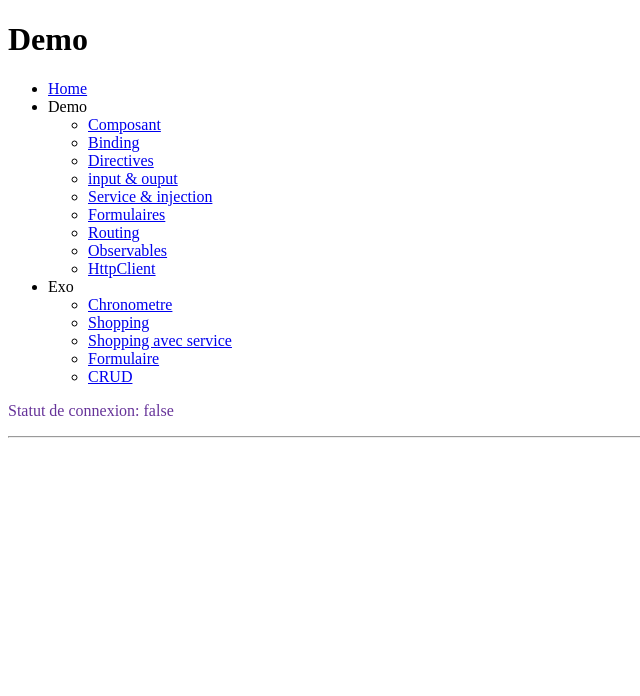
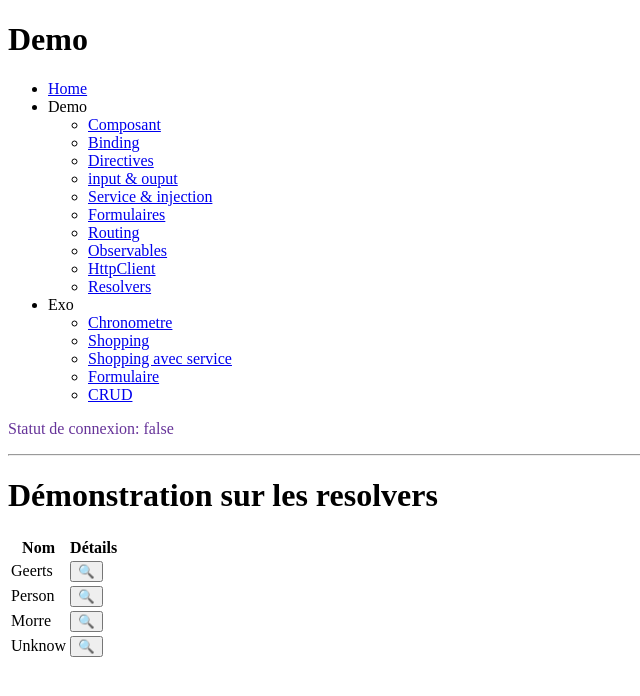
Before and after one commit to phil-bstorm/TF_202502_BootcampNET__Angular, an Angular app: page /resolvers in a window 1280 px wide. Before the commit this address led to /. Shown: the top 696 px of the page, without its empty margins (0-640 px from the left). Built offline with nearby package versions, Linux system fonts and the light colour scheme.

Commit message:
Démonstration: Resolvers

```diff
--- a/src/app/demo/demo-routing.module.ts
+++ b/src/app/demo/demo-routing.module.ts
@@ -43,6 +43,10 @@ const routes: Routes = [
   {
     path: 'http-client',
     loadChildren: () => import("./http/http.module").then(m => m.HttpModule),
+  },
+  {
+    path: 'resolvers',
+    loadChildren: () => import("./resolvers/resolvers.module").then(m => m.ResolversModule),
   }
 ];
 
--- /dev/null
+++ b/src/app/demo/resolvers/resolvers-routing.module.ts
@@ -0,0 +1,22 @@
+import { NgModule } from '@angular/core';
+import { RouterModule, Routes } from '@angular/router';
+import { ResolversComponent } from './resolvers.component';
+import { UserDetailsComponent } from './user-details/user-details.component';
+import { UserResolver } from './user.resolver';
+
+const routes: Routes = [
+
+  { path: '', component: ResolversComponent },
+  {
+    path: 'users/details/:id',
+    component: UserDetailsComponent,
+    resolve: { user: UserResolver }
+  },
+
+];
+
+@NgModule({
+  imports: [RouterModule.forChild(routes)],
+  exports: [RouterModule]
+})
+export class ResolversRoutingModule { }
--- /dev/null
+++ b/src/app/demo/resolvers/resolvers.component.html
@@ -0,0 +1,28 @@
+<h1>Démonstration sur les resolvers</h1>
+
+@if(users) {
+
+<table>
+
+    <tr>
+        <th>Nom</th>
+        <th>Détails</th>
+    </tr>
+
+    @for (user of users; track $index) {
+
+    <tr>
+        <td>{{ user.lastname }}</td>
+        <td><button (click)="navigateToDetails(user.id)">🔍</button></td>
+    </tr>
+
+    }
+
+    <tr>
+        <td>Unknow</td>
+        <td><button (click)="navigateToDetails(0)">🔍</button></td>
+    </tr>
+
+</table>
+
+}
--- /dev/null
+++ b/src/app/demo/resolvers/resolvers.component.ts
@@ -0,0 +1,26 @@
+import { Component, inject, OnInit } from '@angular/core';
+import { Router } from '@angular/router';
+import { User, UsersService } from './users.service';
+
+@Component({
+  selector: 'app-resolvers',
+  standalone: false,
+  templateUrl: './resolvers.component.html',
+  styleUrl: './resolvers.component.scss'
+})
+export class ResolversComponent implements OnInit {
+
+  usersService: UsersService = inject(UsersService);
+  router: Router = inject(Router);
+
+  users: User[] = [];
+
+  ngOnInit (): void {
+    this.usersService.getAll()
+      .subscribe(data => this.users = data);
+  }
+
+  navigateToDetails (id: number) {
+    this.router.navigate(['demo', 'resolvers', 'users', 'details', id])
+  }
+}
--- /dev/null
+++ b/src/app/demo/resolvers/user-details/user-details.component.html
@@ -0,0 +1,13 @@
+<button appBack>Revenir en arrière</button>
+
+@if (user){
+<h2>Détails d'un user</h2>
+
+<p>Id: {{ user.id }}</p>
+<p>Nom: {{ user.lastname }}</p>
+<p>Prénom: {{ user.firstname }}</p>
+
+}
+@else {
+    <p>Utilisateur non reconnu.</p>
+}
--- /dev/null
+++ b/src/app/demo/resolvers/user-details/user-details.component.ts
@@ -0,0 +1,22 @@
+import { Component, inject, OnInit } from '@angular/core';
+import { ActivatedRoute } from '@angular/router';
+import { User } from '../users.service';
+
+@Component({
+  selector: 'app-user-details',
+  standalone: false,
+  templateUrl: './user-details.component.html',
+  styleUrl: './user-details.component.scss'
+})
+export class UserDetailsComponent implements OnInit {
+
+  activatedRoute: ActivatedRoute = inject(ActivatedRoute);
+
+  user!: User;
+
+  ngOnInit (): void {
+    this.user =  this.activatedRoute.snapshot.data['user'];
+  }
+
+
+}
--- /dev/null
+++ b/src/app/demo/resolvers/user.resolver.ts
@@ -0,0 +1,12 @@
+import { inject } from '@angular/core';
+import { ResolveFn } from '@angular/router';
+import { User, UsersService } from './users.service';
+
+export const UserResolver: ResolveFn<User | null> = (route, state) => {
+
+  const id = route.params['id'];
+
+  if (!id) return null;
+
+  return inject(UsersService).getById(id);
+};
--- /dev/null
+++ b/src/app/demo/resolvers/users.service.ts
@@ -0,0 +1,31 @@
+import { Injectable } from '@angular/core';
+import { Observable, of } from 'rxjs';
+
+@Injectable({
+  providedIn: 'root'
+})
+export class UsersService {
+
+  private users: User[] = [
+    { id: 1, lastname: 'Geerts', firstname: 'Quentin' },
+    { id: 2, lastname: 'Person', firstname: 'Michael' },
+    { id: 3, lastname: 'Morre', firstname: 'Thierry' },
+  ];
+
+  constructor () { }
+
+  getAll (): Observable<User[]> {
+    return of(this.users);
+  }
+
+  getById (id: number): Observable<User | null> {
+    return of(this.users.find(u => u.id == id) ?? null);
+  }
+}
+
+
+export interface User {
+  id: number;
+  lastname: string;
+  firstname: string;
+}
--- a/src/app/shared/components/nav-bar/nav-bar.component.ts
+++ b/src/app/shared/components/nav-bar/nav-bar.component.ts
@@ -70,6 +70,11 @@ export class NavBarComponent implements OnInit {
           title: 'HttpClient',
           url: '/demo/http-client',
           isVisible: true
+        },
+        {
+          title: 'Resolvers',
+          url: '/demo/resolvers',
+          isVisible: true
         }
       ],
       isVisible: true
```
Also changed, not shown: src/app/demo/resolvers/resolvers.module.ts (added, +21 -0 lines), src/app/demo/resolvers/resolvers.component.scss (added), src/app/demo/resolvers/user-details/user-details.component.scss (added).
